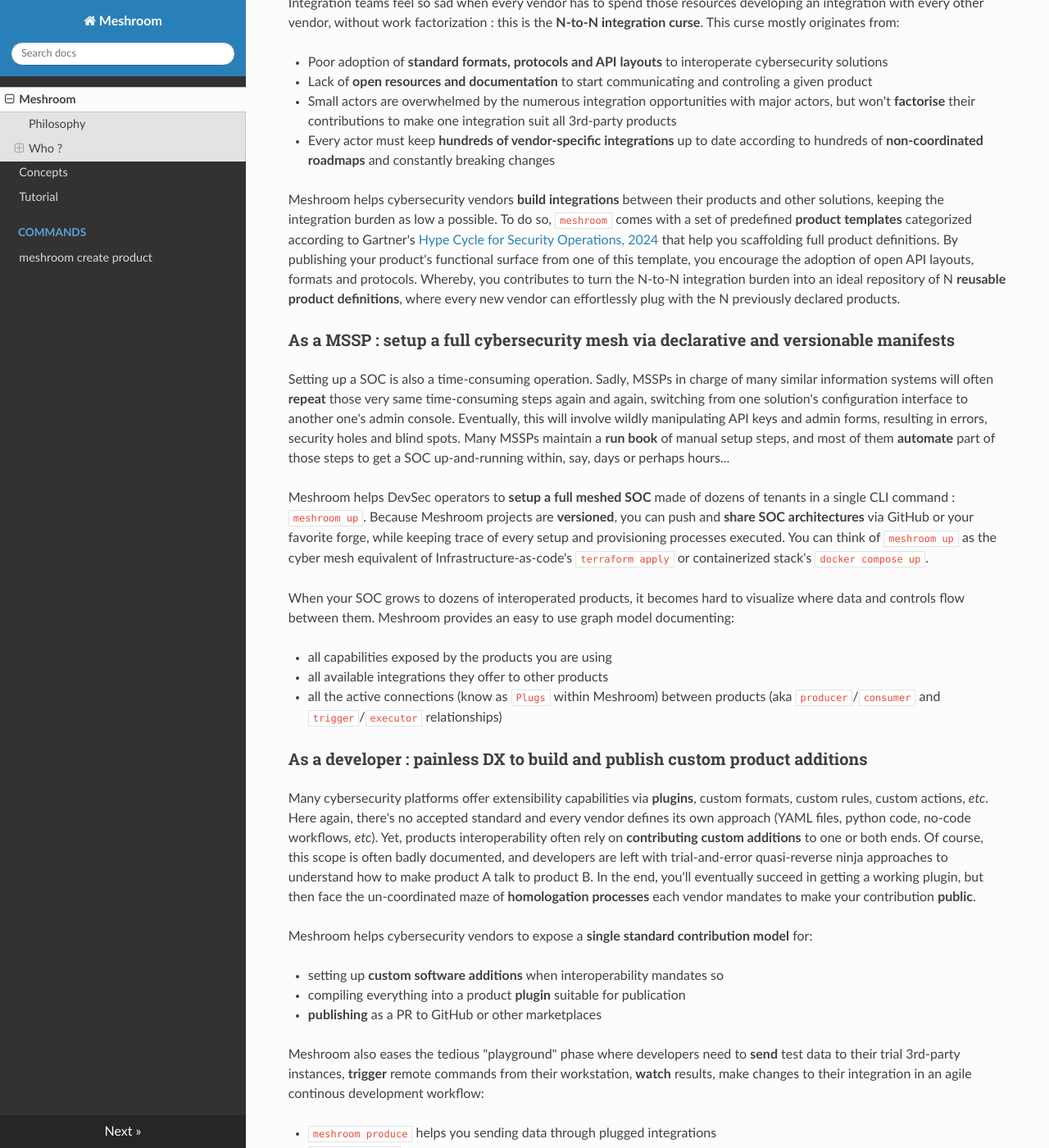
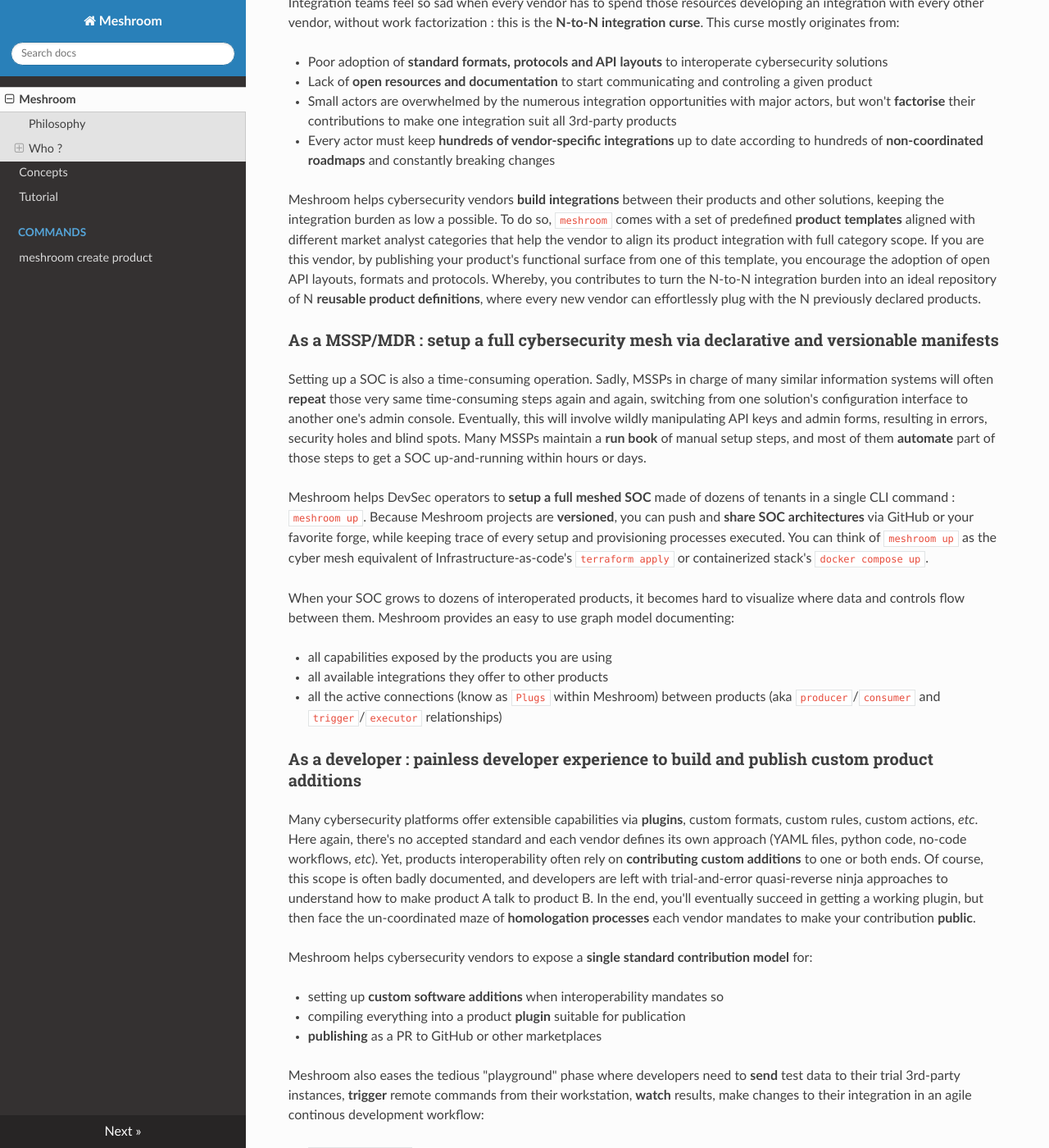
Before and after one commit to jeromefellus-sekoia/meshroom, an MkDocs documentation site: the page built from docs/index.md, in a window 1280 px wide and 1400 px high, scrolled down 642 px. Shown: the whole window at 82% size. Built offline with MkDocs 1.6.1, drawn with Linux system fonts in a browser that asks for light colours; nearby versions of some CDN libraries; some of the changed text lies outside the part shown.

Commit message:
Update index.md

```diff
--- a/docs/index.md
+++ b/docs/index.md
@@ -23,11 +23,11 @@
 * Every actor must keep **hundreds of vendor-specific integrations** up to date according to hundreds of **non-coordinated roadmaps** and constantly breaking changes
 
 Meshroom helps cybersecurity vendors **build integrations** between their products and other solutions, keeping the integration burden as low a possible.
-To do so, `meshroom` comes with a set of predefined **product templates** categorized according to Gartner's [Hype Cycle for Security Operations, 2024](https://www.gartner.com/interactive/hc/5622491?ref=solrAll&refval=433161127) that help you scaffolding full product definitions. By publishing your product's functional surface from one of this template, you encourage the adoption of open API layouts, formats and protocols. Whereby, you contributes to turn the N-to-N integration burden into an ideal repository of N **reusable product definitions**, where every new vendor can effortlessly plug with the N previously declared products.
+To do so, `meshroom` comes with a set of predefined **product templates** aligned with different market analyst categories that help the vendor to align its product integration with full category scope. If you are this vendor, by publishing your product's functional surface from one of this template, you encourage the adoption of open API layouts, formats and protocols. Whereby, you contributes to turn the N-to-N integration burden into an ideal repository of N **reusable product definitions**, where every new vendor can effortlessly plug with the N previously declared products.
 
-### As a MSSP : setup a full cybersecurity mesh via declarative and versionable manifests
+### As a MSSP/MDR : setup a full cybersecurity mesh via declarative and versionable manifests
 
-Setting up a SOC is also a time-consuming operation. Sadly, MSSPs in charge of many similar information systems will often **repeat** those very same time-consuming steps again and again, switching from one solution's configuration interface to another one's admin console. Eventually, this will involve wildly manipulating API keys and admin forms, resulting in errors, security holes and blind spots. Many MSSPs maintain a **run book** of manual setup steps, and most of them **automate** part of those steps to get a SOC up-and-running within, say, days or perhaps hours...
+Setting up a SOC is also a time-consuming operation. Sadly, MSSPs in charge of many similar information systems will often **repeat** those very same time-consuming steps again and again, switching from one solution's configuration interface to another one's admin console. Eventually, this will involve wildly manipulating API keys and admin forms, resulting in errors, security holes and blind spots. Many MSSPs maintain a **run book** of manual setup steps, and most of them **automate** part of those steps to get a SOC up-and-running within hours or days.
 
 Meshroom helps DevSec operators to **setup a full meshed SOC** made of dozens of tenants in a single CLI command : `meshroom up`.
 Because Meshroom projects are **versioned**, you can push and **share SOC architectures** via GitHub or your favorite forge, while keeping trace of every setup and provisioning processes executed. You can think of `meshroom up` as the cyber mesh equivalent of Infrastructure-as-code's `terraform apply` or containerized stack's `docker compose up`.
@@ -38,9 +38,9 @@
 * all available integrations they offer to other products
 * all the active connections (know as `Plugs` within Meshroom) between products (aka `producer`/`consumer` and `trigger`/`executor` relationships)
 
-### As a developer : painless DX to build and publish custom product additions
+### As a developer : painless developer experience to build and publish custom product additions
 
-Many cybersecurity platforms offer extensibility capabilities via **plugins**, custom formats, custom rules, custom actions, *etc*. Here again, there's no accepted standard and every vendor defines its own approach (YAML files, python code, no-code workflows, *etc*). Yet, products interoperability often rely on **contributing custom additions** to one or both ends. Of course, this scope is often badly documented, and developers are left with trial-and-error quasi-reverse ninja approaches to understand how to make product A talk to product B. In the end, you'll eventually succeed in getting a working plugin, but then face the un-coordinated maze of **homologation processes** each vendor mandates to make your contribution **public**.
+Many cybersecurity platforms offer extensible capabilities via **plugins**, custom formats, custom rules, custom actions, *etc*. Here again, there's no accepted standard and each vendor defines its own approach (YAML files, python code, no-code workflows, *etc*). Yet, products interoperability often rely on **contributing custom additions** to one or both ends. Of course, this scope is often badly documented, and developers are left with trial-and-error quasi-reverse ninja approaches to understand how to make product A talk to product B. In the end, you'll eventually succeed in getting a working plugin, but then face the un-coordinated maze of **homologation processes** each vendor mandates to make your contribution **public**.
 
 Meshroom helps cybersecurity vendors to expose a **single standard contribution model** for:
 
```
Also changed, not shown: other parts of docs/index.md (+2 -2 lines).
